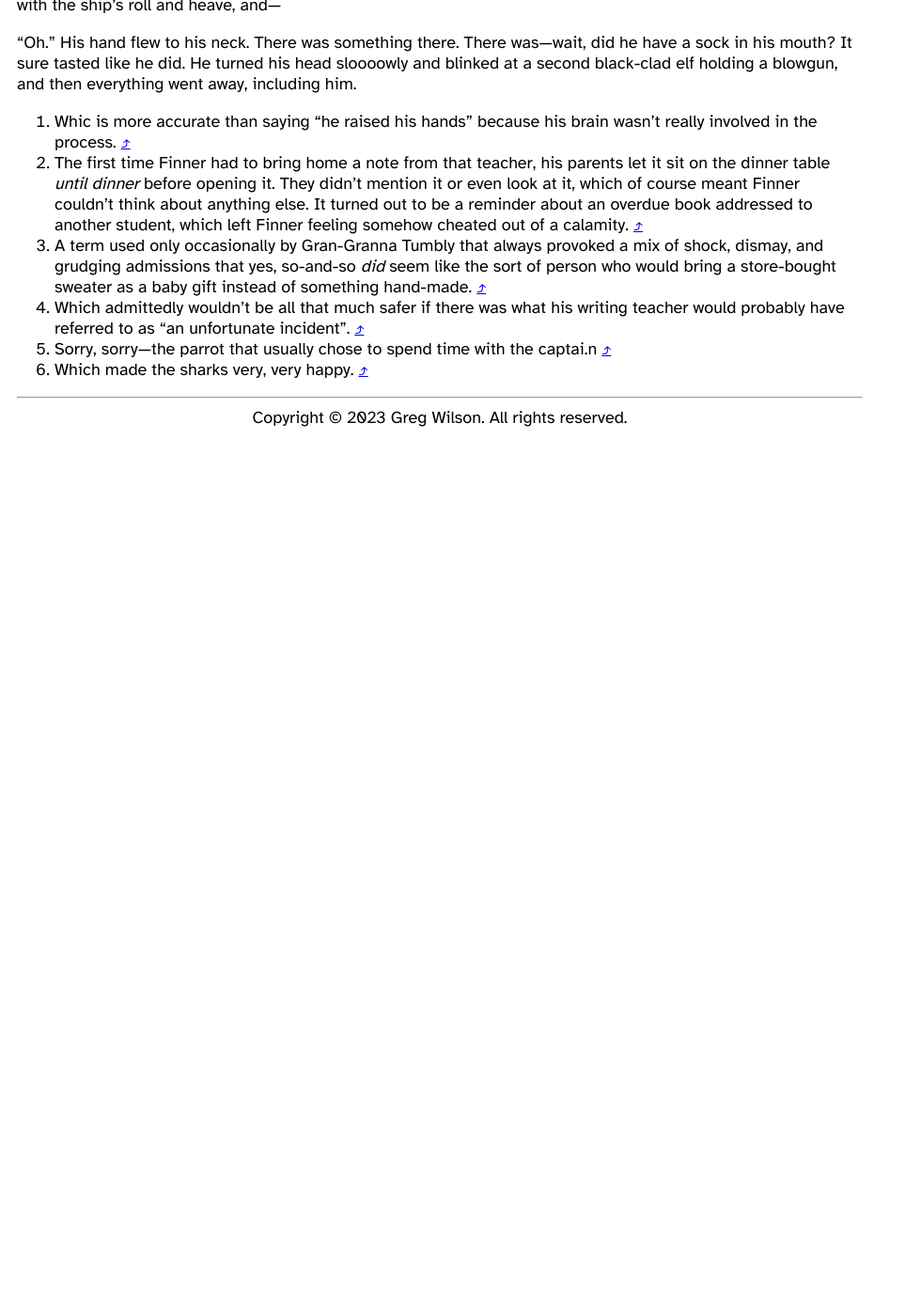
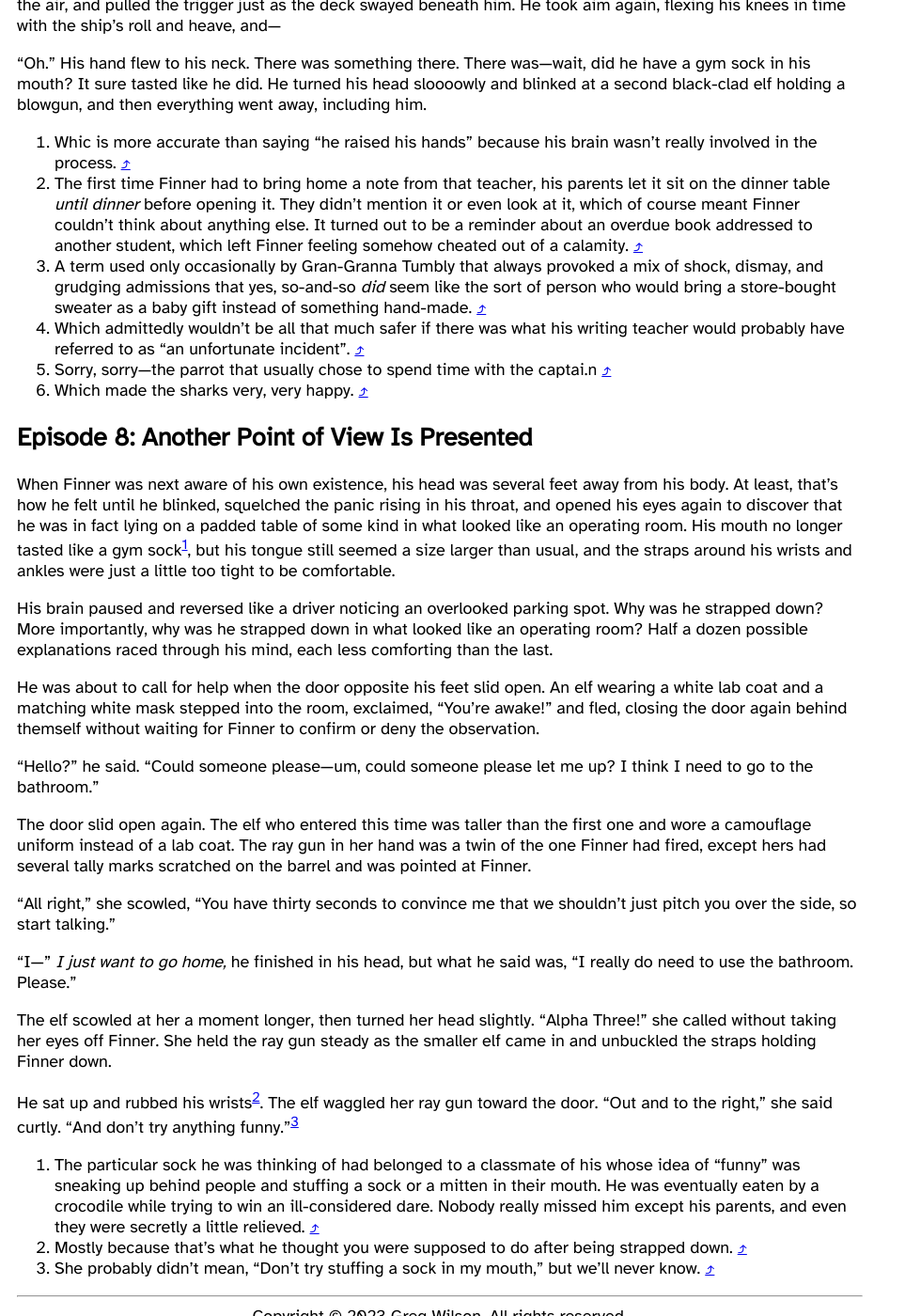
Before and after one commit to gvwilson/fiction, a Jekyll site: the page built from santas/index.md, in a window 1280 px wide and 1400 px high, scrolled down 19971 px. Shown: the whole window at 94% size, without its empty margins (0-963 px from the left). Built offline with Jekyll 4.4.1, drawn with Linux system fonts in a browser that asks for light colours; before the commit the page ends 20434 px from its top, so only the background shows below that; some of the changed text lies outside the part shown.

Commit message:
+502 words of Santas

```diff
--- a/_data/status.csv
+++ b/_data/status.csv
@@ -26,6 +26,7 @@
 santas,2023-09-17,9313
 santas,2023-09-23,9857
 santas,2023-09-24,10403
+santas,2023-10-11,10897
 still,2023-09-01,30862
 tuppence-a-bag,2023-09-01,1703
 voyage,2023-09-01,30306
--- a/santas/index.md
+++ b/santas/index.md
@@ -1551,9 +1551,9 @@
 
 <section markdown="1">
 
-## Episode 7: Airborne
-
-**Finner's hands put themselves up.<span class="note">
+## Episode 7: An Airborne Attack Occurs
+
+Finner's hands put themselves up.<span class="note">
 Whic is more accurate than saying "he raised his hands"
 because his brain wasn't really involved in the process.
 </span>
@@ -1796,7 +1796,7 @@
 His hand flew to his neck.
 There was something there.
 There was—wait,
-did he have a sock in his mouth?
+did he have a gym sock in his mouth?
 It sure tasted like he did.
 He turned his head sloooowly
 and blinked at a second black-clad elf holding a blowgun,
@@ -1805,6 +1805,85 @@
 
 </section>
 
+<section markdown="1">
+
+## Episode 8: Another Point of View Is Presented
+
+When Finner was next aware of his own existence,
+his head was several feet away from his body.
+At least,
+that's how he felt until he blinked,
+squelched the panic rising in his throat,
+and opened his eyes again to discover that
+he was in fact lying on a padded table of some kind
+in what looked like an operating room.
+His mouth no longer tasted like a gym sock<span class="note">
+The particular sock he was thinking of had belonged to a classmate of his
+whose idea of "funny" was sneaking up behind people
+and stuffing a sock or a mitten in their mouth.
+He was eventually eaten by a crocodile while trying to win an ill-considered dare.
+Nobody really missed him except his parents,
+and even they were secretly a little relieved.
+</span>,
+but his tongue still seemed a size larger than usual,
+and the straps around his wrists and ankles
+were just a little too tight to be comfortable.
+
+His brain paused and reversed
+like a driver noticing an overlooked parking spot.
+Why was he strapped down?
+More importantly,
+why was he strapped down in what looked like an operating room?
+Half a dozen possible explanations raced through his mind,
+each less comforting than the last.
+
+He was about to call for help when the door opposite his feet slid open.
+An elf wearing a white lab coat and a matching white mask stepped into the room,
+exclaimed,
+"You're awake!"
+and fled,
+closing the door again behind themself
+without waiting for Finner to confirm or deny the observation.
+
+"Hello?" he said.
+"Could someone please—um, could someone please let me up?
+I think I need to go to the bathroom."
+
+The door slid open again.
+The elf who entered this time was taller than the first one
+and wore a camouflage uniform instead of a lab coat.
+The ray gun in her hand was a twin of the one Finner had fired,
+except hers had several tally marks scratched on the barrel
+and was pointed at Finner.
+
+"All right," she scowled,
+"You have thirty seconds to convince me that we shouldn't just pitch you over the side,
+so start talking."
+
+"I—"
+*I just want to go home,* he finished in his head,
+but what he said was,
+"I really do need to use the bathroom.
+Please."
+
+The elf scowled at her a moment longer,
+then turned her head slightly.
+"Alpha Three!" she called without taking her eyes off Finner.
+She held the ray gun steady as the smaller elf came in
+and unbuckled the straps holding Finner down.
+
+He sat up and rubbed his wrists<span class="note">
+Mostly because that's what he thought you were supposed to do after being strapped down.
+</span>.
+The elf waggled her ray gun toward the door.
+"Out and to the right," she said curtly.
+"And don't try anything funny."<span class="note">
+She probably didn't mean, "Don't try stuffing a sock in my mouth,"
+but we'll never know.
+</span>
+
+</section>
+
 <!--
 What did the pirate say on his eightieth birthday?
 "Aye Matey!"
```
Also changed, not shown: other parts of santas/index.md (+6 -6 lines), status.svg.
